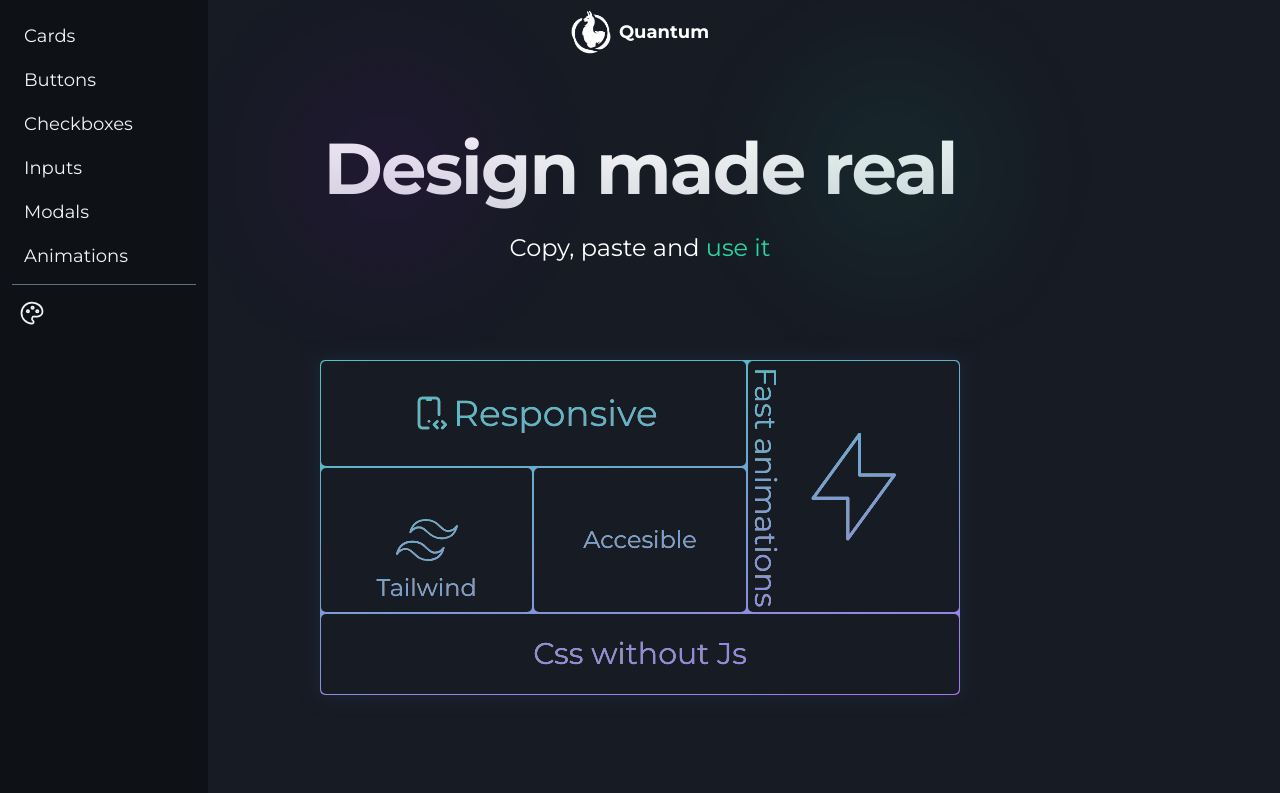
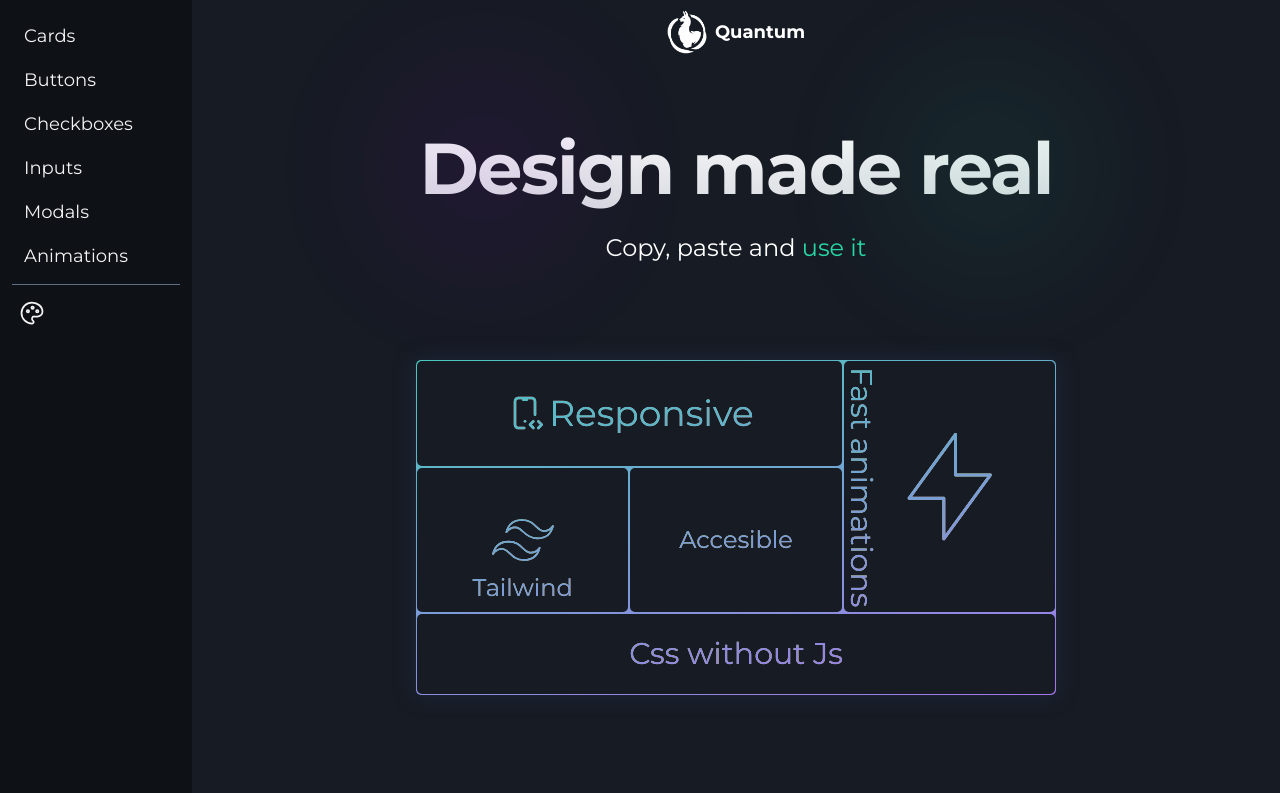
Before and after one commit to pa-ku/quantum_ui, a React (Vite) app: page / in a window 1280 px wide. Shown: the top 793 px of the page. Built offline with nearby package versions, Linux system fonts and the light colour scheme; the HTML template or start-up script is replaced by a standard one.

Commit message:
now added padding in the left, putting the content in the middle, bento box max sized to 650,

```diff
--- a/src/components/NavBarMobile.tsx
+++ b/src/components/NavBarMobile.tsx
@@ -12,7 +12,7 @@ export default function NavBarMobile() {
 
   return (
     <>
-      <header className="fixed bottom-0 z-50 flex h-16 w-full items-center justify-between gap-8 bg-[var(--dark-200)] px-4 text-lg font-bold text-white md:hidden">
+      <header className="fixed bottom-0 z-50 flex h-16 w-full items-center justify-between gap-8 bg-[var(--dark-200)] px-4 text-lg font-bold text-white lg:hidden">
         <Link to={'/'} className="flex h-6 items-center justify-center gap-2">
           <img className="h7 w-10" src={quantumLogo} alt="logo de quantum" />
           Quantum
--- a/src/components/SideBar.tsx
+++ b/src/components/SideBar.tsx
@@ -19,9 +19,7 @@ export default function SideBar() {
   }
   return (
     <>
-      <aside
-        className={`fixed top-0 z-20 hidden h-svh w-52 flex-col rounded-none bg-[var(--dark-200)] px-3 py-5 text-lg text-white opacity-95 md:flex`}
-      >
+      <aside className="fixed top-0 z-20 hidden h-svh w-48 flex-col rounded-none bg-[var(--dark-200)] px-3 py-5 text-lg text-white opacity-95 lg:flex">
         <div className="flex flex-col gap-3 pb-3">
           <NavLinks />
         </div>
--- a/src/index.css
+++ b/src/index.css
@@ -302,6 +302,7 @@ body::-webkit-scrollbar-thumb:hover {
 .grid {
   overflow: hidden;
   display: grid;
+  max-width: 650px;
   grid-template-columns: repeat(3, 1fr);
   align-items: center;
   justify-content: center;
--- a/src/pages/Layout.tsx
+++ b/src/pages/Layout.tsx
@@ -9,7 +9,7 @@ export default function Layout({ home }) {
     <>
       <div className="flex">
         <SideBar />
-        <div className="flex w-full flex-col items-center justify-start">
+        <div className="flex w-full flex-col items-center justify-start lg:pl-48">
           <NavBar />
           <div
             className={`${home ? '' : 'py-10'} flex w-full flex-col items-center gap-20 pb-28 text-white`}
```
